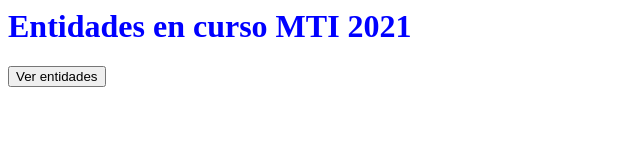
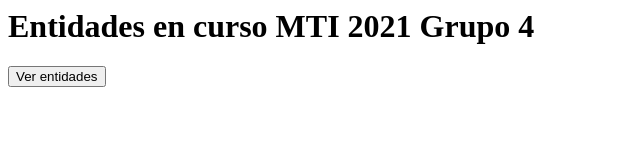
Before and after one commit to sawmti/saw21_4, a website: page client/index.html in a window 1280 px wide. Shown: the whole page, without its empty margins (0-640 px from the left). Drawn offline with Linux system fonts and the light colour scheme.

Commit message:
Cambios realizados…

```diff
--- a/client/index.html
+++ b/client/index.html
@@ -7,7 +7,7 @@
 </head>
 
 <body>
-    <h1>Entidades en curso MTI 2021</h1>
+    <h1>Entidades en curso MTI 2021 Grupo 4</h1>
     <button type="button" onclick="fillEntities()">Ver entidades</button>
     <ul id="entities" />
 </body>
--- a/client/style.css
+++ b/client/style.css
@@ -1,3 +1,3 @@
 h1 {
-  color: blue;
+  color: black;
 }
```
